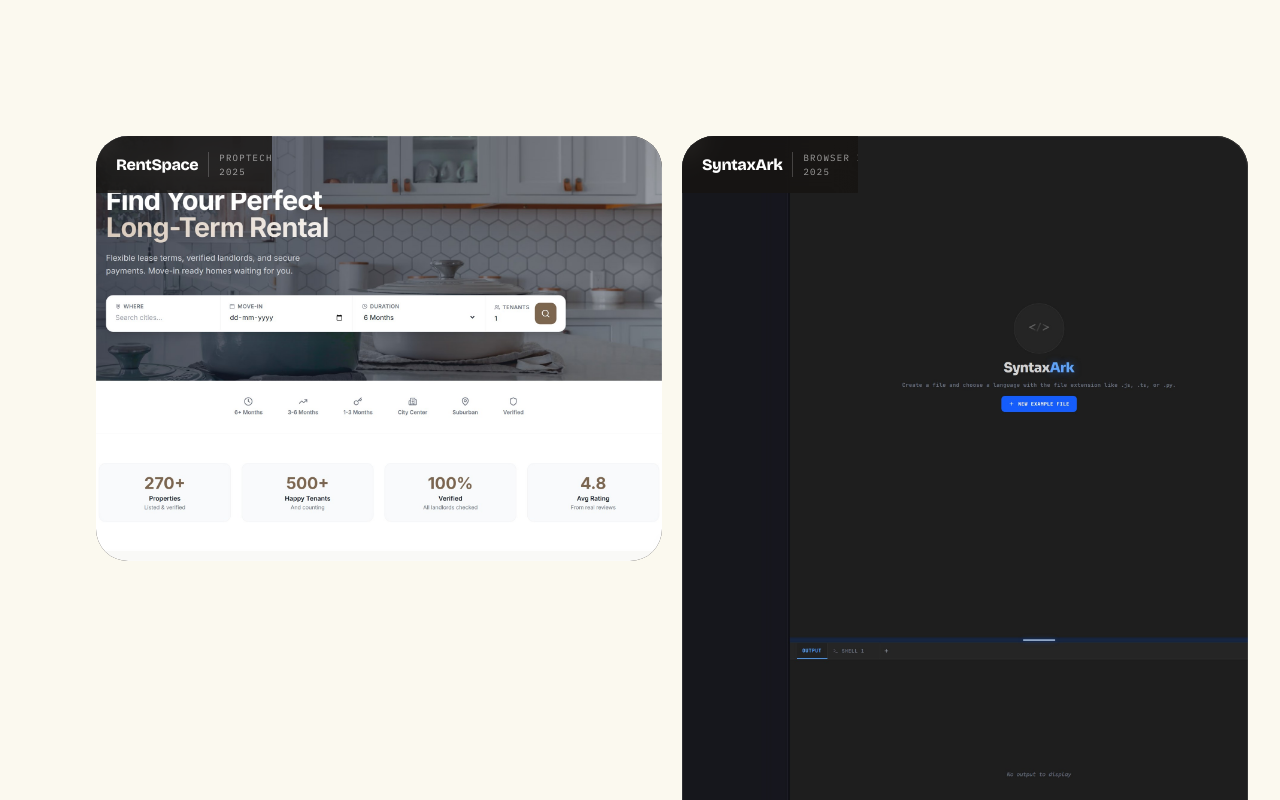
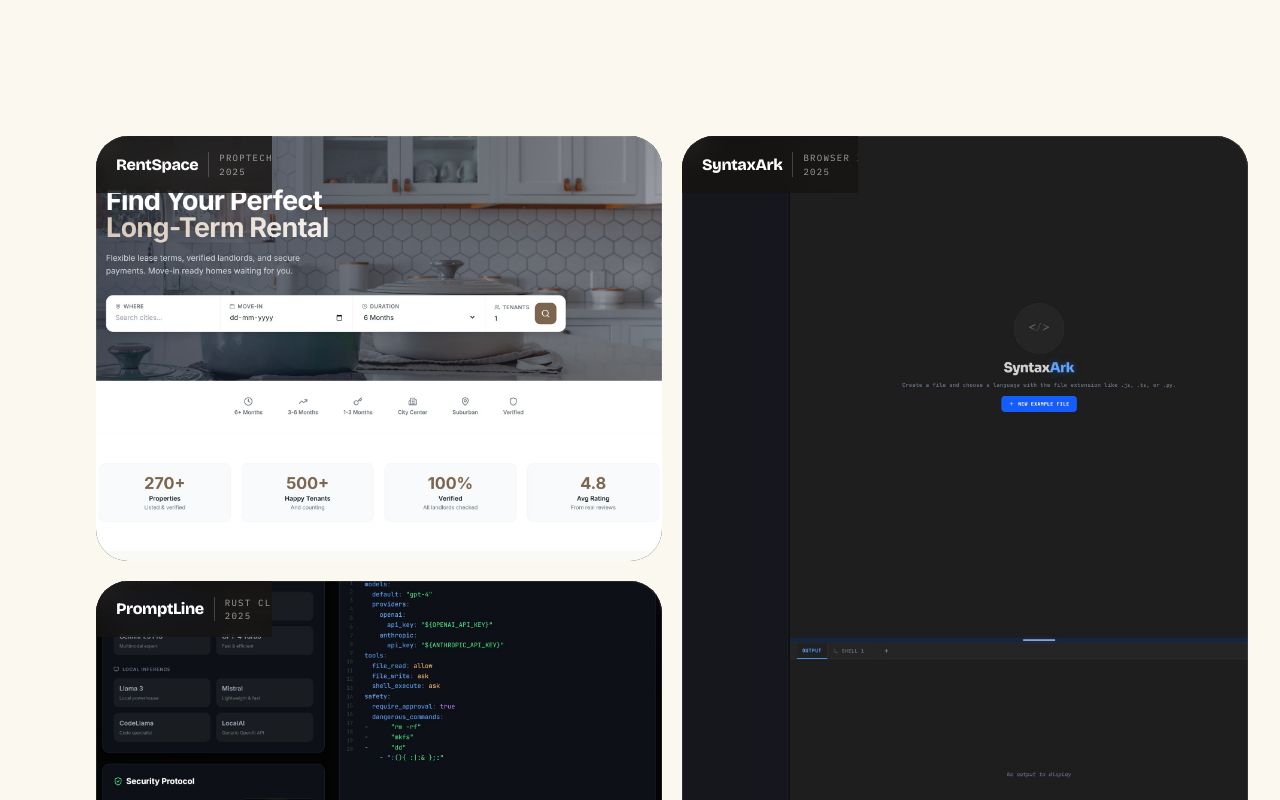
Before and after one commit to deepmroot/mandeep-portfolio, a React (Vite) app: page / in a window 1280 px wide. Shown: the part 4120-4920 px from the top of the page. Built offline with nearby package versions, Linux system fonts and the light colour scheme.

Commit message:
True masonry columns for works grid, no more dead row-height gaps; tighten inner column spacing

```diff
--- a/src/appart-theme/Portfolio.jsx
+++ b/src/appart-theme/Portfolio.jsx
@@ -781,16 +781,50 @@
 }
 
 function Works() {
+  const blocks = [];
+  let pair = [];
+  WORKS.forEach((work) => {
+    if (work.span) {
+      if (pair.length) {
+        blocks.push({ type: "pair", items: pair });
+        pair = [];
+      }
+      blocks.push({ type: "full", item: work });
+    } else {
+      pair.push(work);
+    }
+  });
+  if (pair.length) blocks.push({ type: "pair", items: pair });
+
   return (
     <section id="works" className="bg-[#fbf9ef] text-[#171412] px-5 sm:px-8 md:pl-24 md:pr-8 pb-24 sm:pb-36">
-      <div className="max-w-[92rem] mx-auto">
-        <div className="grid md:grid-cols-2 items-start gap-x-5 gap-y-24 sm:gap-y-36">
-          {WORKS.map((work, i) => <ProjectShowcase key={work.title} work={work} index={i} />)}
-        </div>
+      <div className="max-w-[92rem] mx-auto flex flex-col gap-y-24 sm:gap-y-36">
+        {blocks.map((block, bi) =>
+          block.type === "full" ? (
+            <ProjectShowcase key={block.item.title} work={block.item} index={bi} />
+          ) : (
+            <div key={`pair-${bi}`} className="grid md:grid-cols-2 gap-x-5">
+              <div className="flex flex-col gap-y-5">
+                {block.items
+                  .filter((_, i) => i % 2 === 0)
+                  .map((w, i) => (
+                    <ProjectShowcase key={w.title} work={w} index={i} />
+                  ))}
+              </div>
+              <div className="flex flex-col gap-y-5">
+                {block.items
+                  .filter((_, i) => i % 2 === 1)
+                  .map((w, i) => (
+                    <ProjectShowcase key={w.title} work={w} index={i} />
+                  ))}
+              </div>
+            </div>
+          )
+        )}
 
         <motion.div
           {...fadeUp}
-          className={`${MONO} mt-24 sm:mt-36 flex flex-wrap items-center gap-x-3 gap-y-1 border-y border-dashed border-current/25 py-5 text-[11px] uppercase tracking-[0.15em] text-[#8e827c]`}
+          className={`${MONO} mt-0 flex flex-wrap items-center gap-x-3 gap-y-1 border-y border-dashed border-current/25 py-5 text-[11px] uppercase tracking-[0.15em] text-[#8e827c]`}
         >
           <span className="text-[#ff3c34]">In the lab:</span>
           <span className="text-current opacity-80">Project Genesis</span>
```
